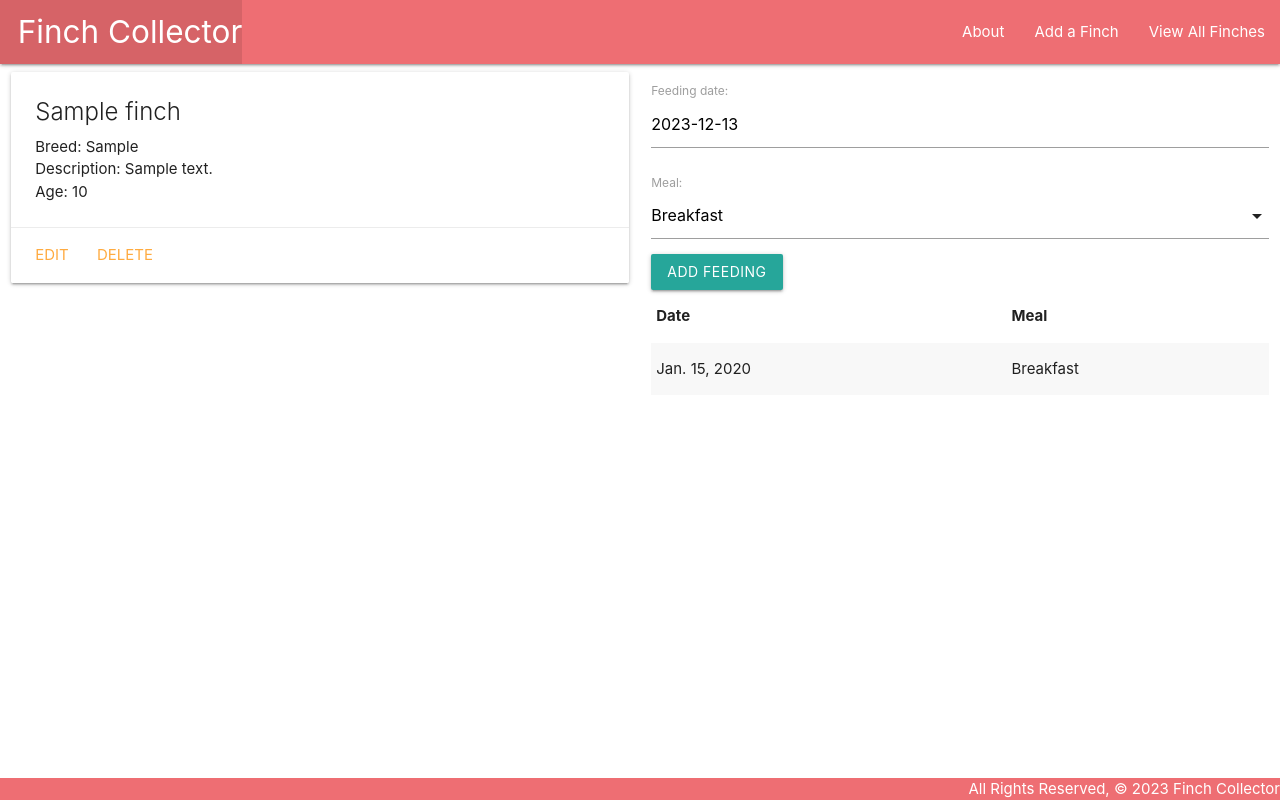
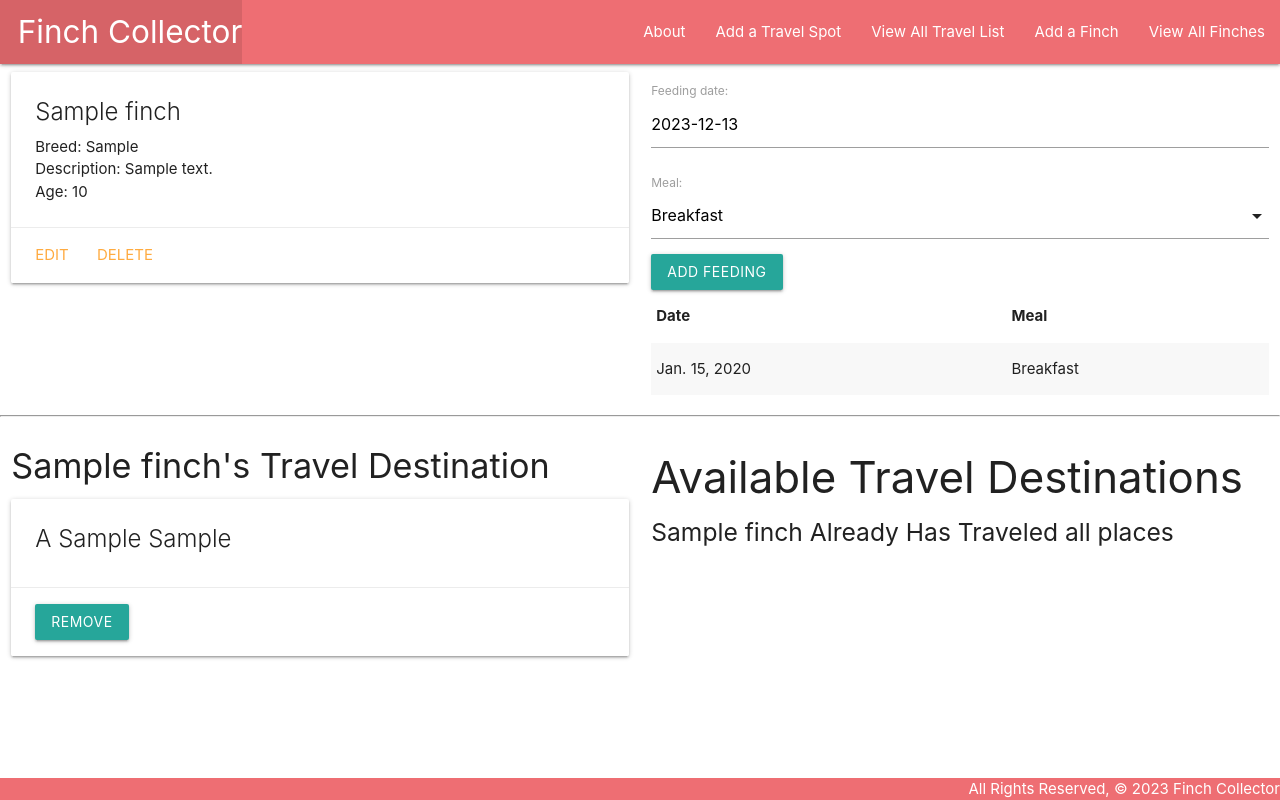
Before and after one commit to JennyZhong2022/finch-python-lab, a Django app: page /finches/1 in a window 1280 px wide. Run offline with Django 5.2, Linux system fonts and the light colour scheme; tables that the repository leaves empty hold one stand-in row (values such as "Sample post").

Commit message:
add travel list

```diff
--- a/main_app/admin.py
+++ b/main_app/admin.py
@@ -1,8 +1,8 @@
 from django.contrib import admin
-from .models import Finch, Feeding
+from .models import Finch, Feeding,Travel
 # Register your models here.
 
 
 admin.site.register(Finch)
-
 admin.site.register(Feeding)
+admin.site.register(Travel)
--- a/main_app/models.py
+++ b/main_app/models.py
@@ -8,13 +8,29 @@ MEALS=(
 )
 
 # Create your models here.
+
+
+class Travel(models.Model):
+  place=models.CharField(max_length=20,default='beach')
+  city=models.CharField(max_length=20,default='Melbourne')
+
+  def __str__(self):
+    return self.place
+
+  def get_absolute_url(self):
+    return reverse('travel_detail', kwargs={
+      'pk':self.id
+    })
+
+
 class Finch(models.Model):
   name=models.CharField(max_length=100)
   breed=models.CharField(max_length=100)
   description=models.TextField(max_length=250)
   age=models.IntegerField()
+  travel_places=models.ManyToManyField(Travel)
 
-  def __str_(self):
+  def __str__(self):
     return f'{self.name}: {self.id}'
 
   def get_absolute_url(self):
@@ -36,7 +52,7 @@ class Feeding(models.Model):
 # In a one-to-many relationship, the on_delete=models.CASCADE is required. It ensures that if a Cat record is deleted, all of the child Feedings will be deleted automatically as well - thus avoiding orphan records
   finch=models.ForeignKey(Finch, on_delete=models.CASCADE)
 
-  def __str_(self):
+  def __str__(self):
     # Nice method for obtaining the friendly value of a Field.choice
     return f'{self.get_meal_display()} on {self.date}'
 
--- a/main_app/templates/base.html
+++ b/main_app/templates/base.html
@@ -24,6 +24,12 @@
         <ul class="right">
           <li><a href="{% url 'about' %}">About</a></li>
           <!-- <li><a href="/about">About</a></li> -->
+
+          <li><a href="{% url 'travel_create' %}">Add a Travel Spot</a></li>
+          <li><a href="{% url 'travel_index' %}">View All Travel List</a></li>
+
+
+
           <li><a href="{% url 'finches_create' %}">Add a Finch</a></li>
           <li><a href="{% url 'index' %}">View All Finches</a></li>
           <!-- <li><a href="/finches">View All Finches</a></li> -->
--- a/main_app/templates/finches/detail.html
+++ b/main_app/templates/finches/detail.html
@@ -47,6 +47,55 @@
 
 </div>
 
+<hr>
+<div class="row">
+  <div class="col s6">
+ <h4>{{finch.name}}'s Travel Destination</h4>
+ {% if finch.travel_places.count %}
+ {% for travel in finch.travel_places.all %}
+ <div class="card">
+  <div class="card-content">
+    <span class="card-title">
+      A <span>{{ travel.city }}</span> {{ travel.place }}
+    </span>
+  </div>
+  <div class="card-action">
+    <form action="{% url 'assoc_travel_remove' finch.id travel.id %}" method="POST">
+      {% csrf_token %}
+      <button type="submit" class="btn">Remove</button>
+    </form>
+  </div>
+</div>
+{% endfor %}
+{% else %}
+<h5>No Destination</h5>
+{% endif %}
+  </div>
+
+<div class="col s6">
+    <h3>Available Travel Destinations</h3>
+    {% if travel_places_available.count %}
+      {% for travel in travel_places_available.all %}
+        <div class="card">
+          <div class="card-content">
+            <span class="card-title">
+              A <span >{{ travel.place }}</span> in {{ travel.city }}
+            </span>
+          </div>
+          <div class="card-action">
+            <form action="{% url 'assoc_travel' finch.id travel.id %}" method="POST">
+              {% csrf_token %}
+              <button type="submit" class="btn">Add</button>
+            </form>
+          </div>
+        </div>
+      {% endfor %}
+    {% else %}
+      <h5>{{finch.name}} Already Has Traveled all places</h5>
+    {% endif %}
+
+
+</div>
 
 <script>
  const dateEl=document.getElementById('id_date')
--- a/main_app/templates/main_app/finch_form.html
+++ b/main_app/templates/main_app/finch_form.html
@@ -16,6 +16,7 @@
         <!-- Render the inputs inside of <tr>s & <td>s -->
   {{form.as_table}}
  </table>
+ <br>
  <input type="submit" value="Submit" class="btn">
 </form>
 
--- a/main_app/urls.py
+++ b/main_app/urls.py
@@ -1,6 +1,5 @@
 from django.urls import path
 from . import views
-
 
 urlpatterns=[
   path('', views.home, name='home'),
@@ -11,8 +10,16 @@ urlpatterns=[
   # pk=finch_id
   path('finches/<int:pk>/update', views.FinchUpdate.as_view(), name='finches_update'),
   path('finches/<int:pk>/delete', views.FinchDelete.as_view(), name='finches_delete'),
-  path('finches/<int:finch_id>',views.finches_detail, name='detail'),
-  path('finches/<int:finch_id>/add_feeding',views.add_feeding, name='add_feeding')
+  path('finches/<int:finch_id>/add_feeding',views.add_feeding, name='add_feeding'),
+
+  path('finches/<int:finch_id>/assoc_travel/<int:travel_id>',views.assoc_travel, name='assoc_travel'),
+  path('finches/<int:finch_id>/assoc_travel_remove/<int:travel_id>',views.assoc_travel_remove, name='assoc_travel_remove'),
+
+  path('travel/',views.TravelList.as_view(),name='travel_index'),
+  path('travel/<int:pk>',views.TravelDetail.as_view(),name='travel_detail'),
+  path('travel/create',views.TravelCreate.as_view(),name='travel_create'),
+  path('travel/<int:pk>/update',views.TravelUpdate.as_view(),name='travel_update'),
+  path('travel/<int:pk>/delete',views.TravelDelete.as_view(),name='travel_delete'),
 
 
 
--- a/main_app/views.py
+++ b/main_app/views.py
@@ -1,6 +1,7 @@
 from django.shortcuts import render,redirect
 from django.views.generic.edit import CreateView,UpdateView,DeleteView
-from .models import Finch
+from django.views.generic import ListView,DetailView
+from .models import Finch,Travel
 from .forms import FeedingForm
 
 # Create your views here.
@@ -18,11 +19,18 @@ def finches_index(request):
 
 def finches_detail(request,finch_id):
     finch=Finch.objects.get(id=finch_id)
+    # this will get an array of id list from travel_places
+    id_list=finch.travel_places.all().values_list('id')
+    travel_places_available=Travel.objects.exclude(id__in=id_list)
+
     feeding_form=FeedingForm()
     return render(request,'finches/detail.html',{
       'finch':finch,
-      'feeding_form': feeding_form
+      'feeding_form': feeding_form,
+      'travel_places_available': travel_places_available
+
     })
+
 
 def add_feeding(request,finch_id):
   #   # create a ModelForm instance using the data in request.POST
@@ -35,9 +43,17 @@ def add_feeding(request,finch_id):
     new_feeding.save()
   return redirect('detail',finch_id=finch_id)
 
+def assoc_travel(request,finch_id,travel_id):
+  Finch.objects.get(id=finch_id).travel_places.add(travel_id)
+  return redirect('detail',finch_id=finch_id)
+
+def assoc_travel_remove(request,finch_id,travel_id):
+  Finch.objects.get(id=finch_id).travel_places.remove(travel_id)
+  return redirect('detail',finch_id=finch_id)
+
 class FinchCreate(CreateView):
   model=Finch
-  fields='__all__'
+  fields=['name','breed','description','age']
 
 class FinchUpdate(UpdateView):
   model=Finch
@@ -47,3 +63,21 @@ class FinchUpdate(UpdateView):
 class FinchDelete(DeleteView):
   model=Finch
   success_url='/finches'
+
+class TravelList(ListView):
+  model=Travel
+
+class TravelDetail(DetailView):
+  model=Travel
+
+class TravelCreate(CreateView):
+  model=Travel
+  fields = '__all__'
+
+class TravelUpdate(UpdateView):
+  model=Travel
+  fields=['place','city']
+
+class TravelDelete(DeleteView):
+  model=Travel
+  success_url='/travel'
```
Also changed, not shown: main_app/templates/main_app/travel_confirm_delete.html (added, +13 -0 lines), main_app/templates/main_app/travel_detail.html (added, +20 -0 lines), main_app/templates/main_app/travel_form.html (added, +21 -0 lines), main_app/templates/main_app/travel_list.html (added, +19 -0 lines), main_app/migrations/0004_travel_alter_feeding_options_finch_travel_spots.py (added), main_app/migrations/0005_rename_travel_spots_finch_travel_places.py (added), main_app/migrations/0006_travel_city_travel_place.py (added).
